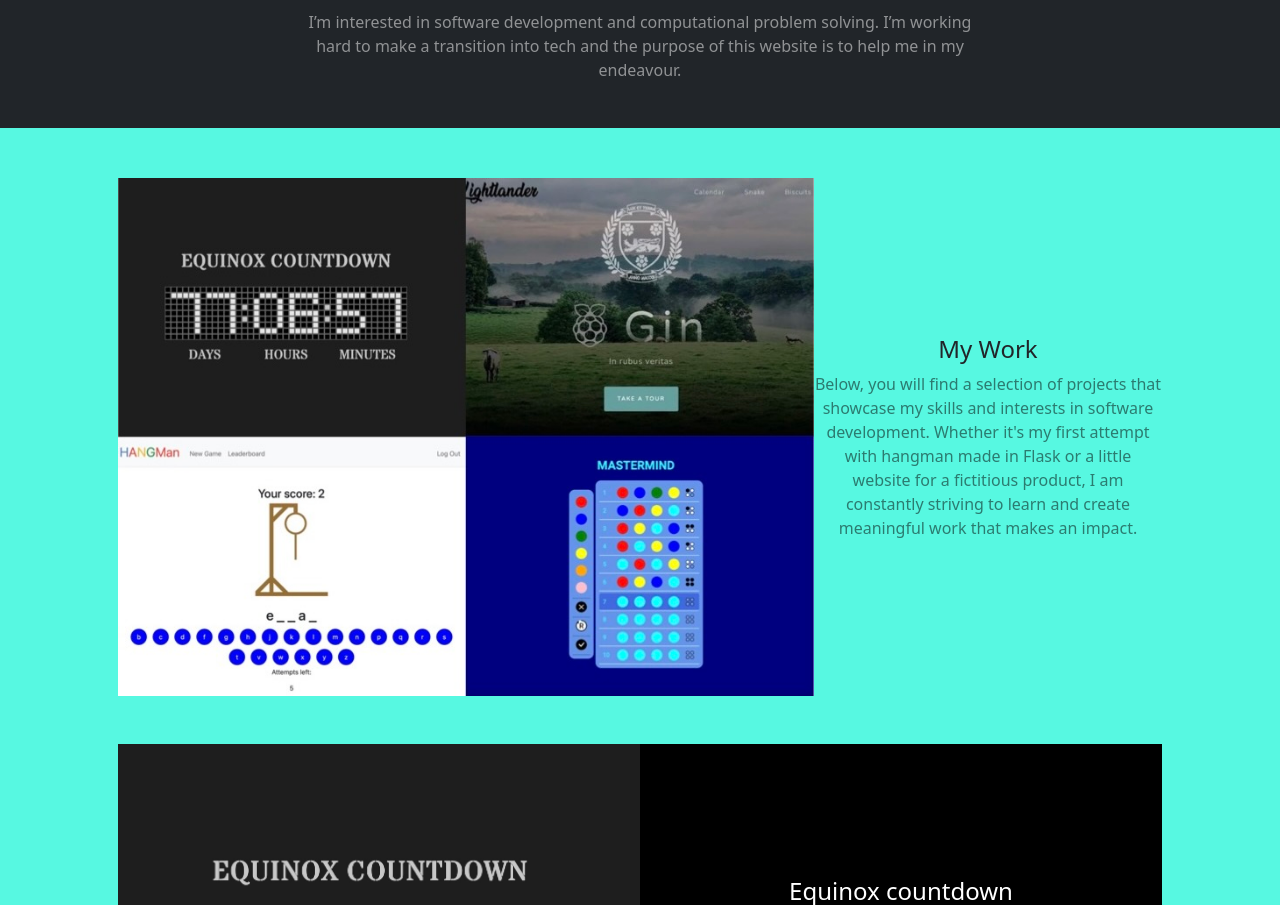
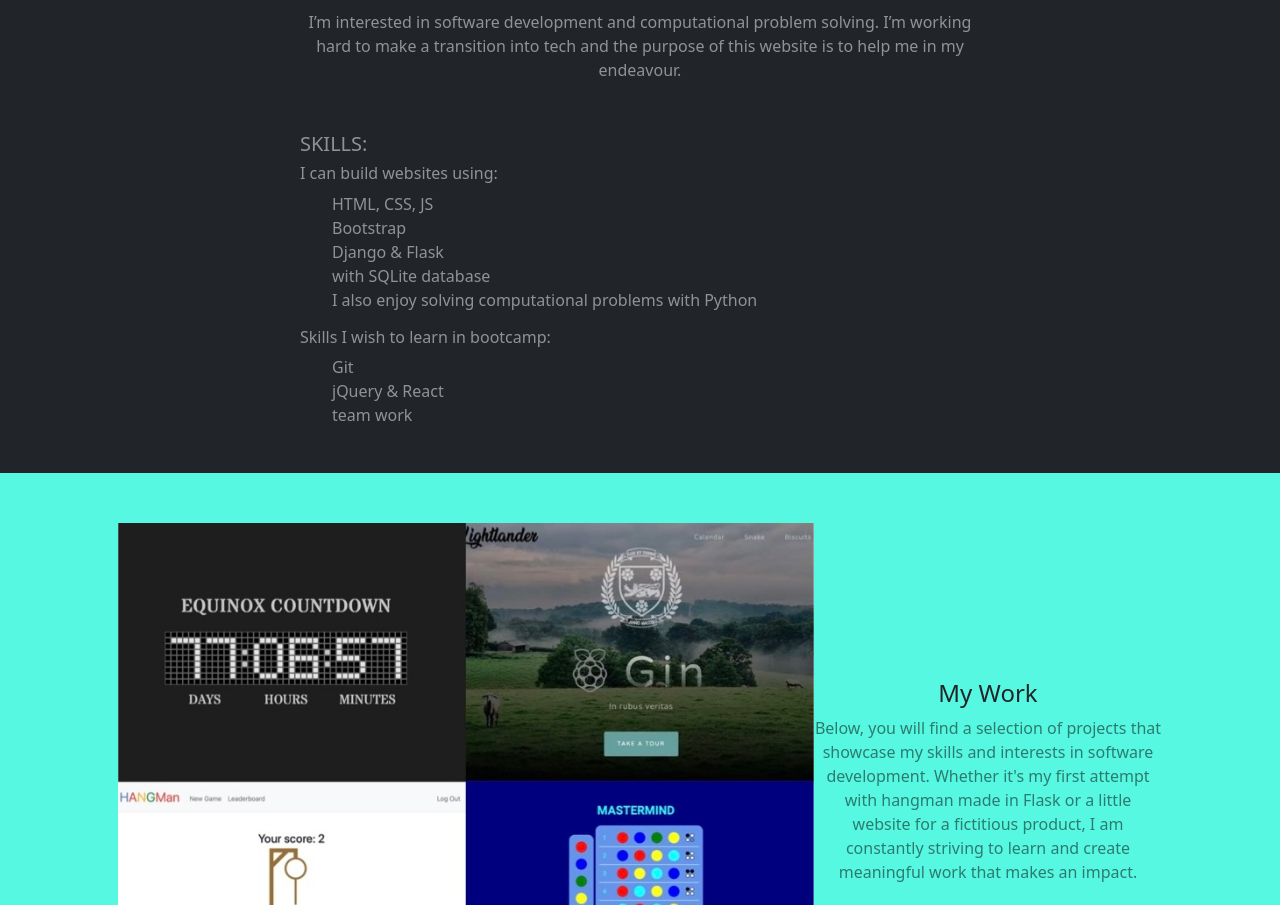
Before and after one commit to Michalous/Bootstrap-Portfolio, a plain HTML site: page index.html in a window 1280 px wide. Shown: the part 1200-2105 px from the top of the page. Drawn offline with nearby package versions, Linux system fonts and the light colour scheme.

Commit message:
Skills added

```diff
--- a/index.html
+++ b/index.html
@@ -50,6 +50,23 @@
                         <img loading="lazy" class="img-fluid profile-picture" src="./assets/avatar.png" alt="Profile picture" />
                         <p class="text-white-50">My name is Michal. I was born in North-East Czech Republic in 1981. I currently live with my wife and children in probably the most beautiful part of England - somewhere on the border between Kent and East Sussex.</p>
                         <p class="text-white-50">I’m interested in software development and computational problem solving. I’m working hard to make a transition into tech and the purpose of this website is to help me in my endeavour.</p>
+                        <div class="text-white-50 skills">
+                            <h5>SKILLS:</h5>
+                            <h6>I can build websites using:</h6>
+                            <ul>
+                                <li>HTML, CSS, JS</li>
+                                <li>Bootstrap</li>
+                                <li>Django & Flask</li>
+                                <li>with SQLite database</li>
+                                <li>I also enjoy solving computational problems with Python</li>
+                            </ul>
+                            <h6>Skills I wish to learn in bootcamp:</h6>
+                            <ul>
+                                <li>Git</li>
+                                <li>jQuery & React</li>
+                                <li>team work</li>
+                            </ul>
+                        </div>
                     </div>
                 </div>
             </div>
--- a/styles.css
+++ b/styles.css
@@ -64,6 +64,16 @@ body {
     padding-bottom: 30px;
 }
 
+.skills {
+    text-align: left !important;
+    margin-top: 50px;
+}
+
+.skills ul li {
+    list-style-type: none;
+}
+
+
 /* projects */
 
 .projects-section {
```
Also changed, not shown: 1 other file.
